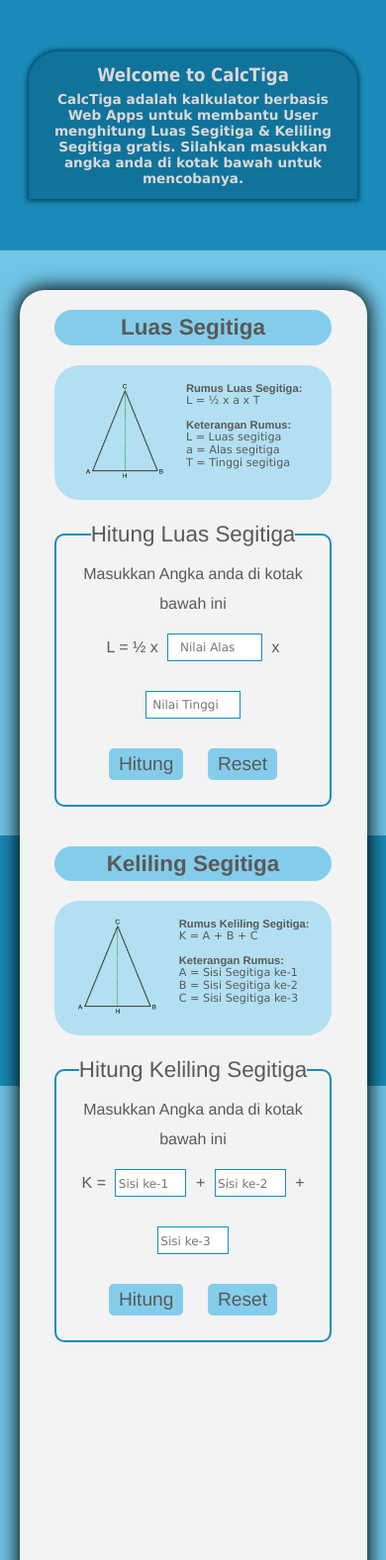
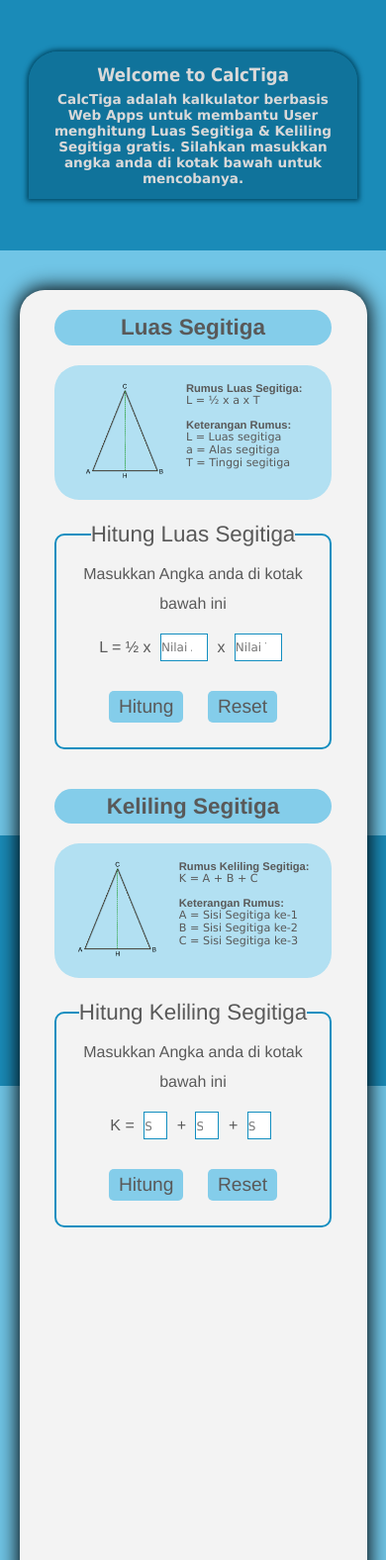
Before and after one commit to revou-fundamental-course/27-nov-23-nathanpr0, a plain HTML site: page index.html in a window 390 px wide. Shown: the top 1576 px of the page at 99% size. Drawn offline with Linux system fonts and the light colour scheme.

Commit message:
update Responsive Mobile CSS

```diff
--- a/CSS/style.css
+++ b/CSS/style.css
@@ -318,7 +318,7 @@ input::placeholder {
 
   input {
     height: 2.1em;
-    width: 6rem;
+    width: 3rem;
   }
 
   .hitung-segitiga,
@@ -328,6 +328,6 @@ input::placeholder {
   }
 
   .sisi-keliling {
-    width: 4.5rem;
+    width: 1.5rem;
   }
 }
```
